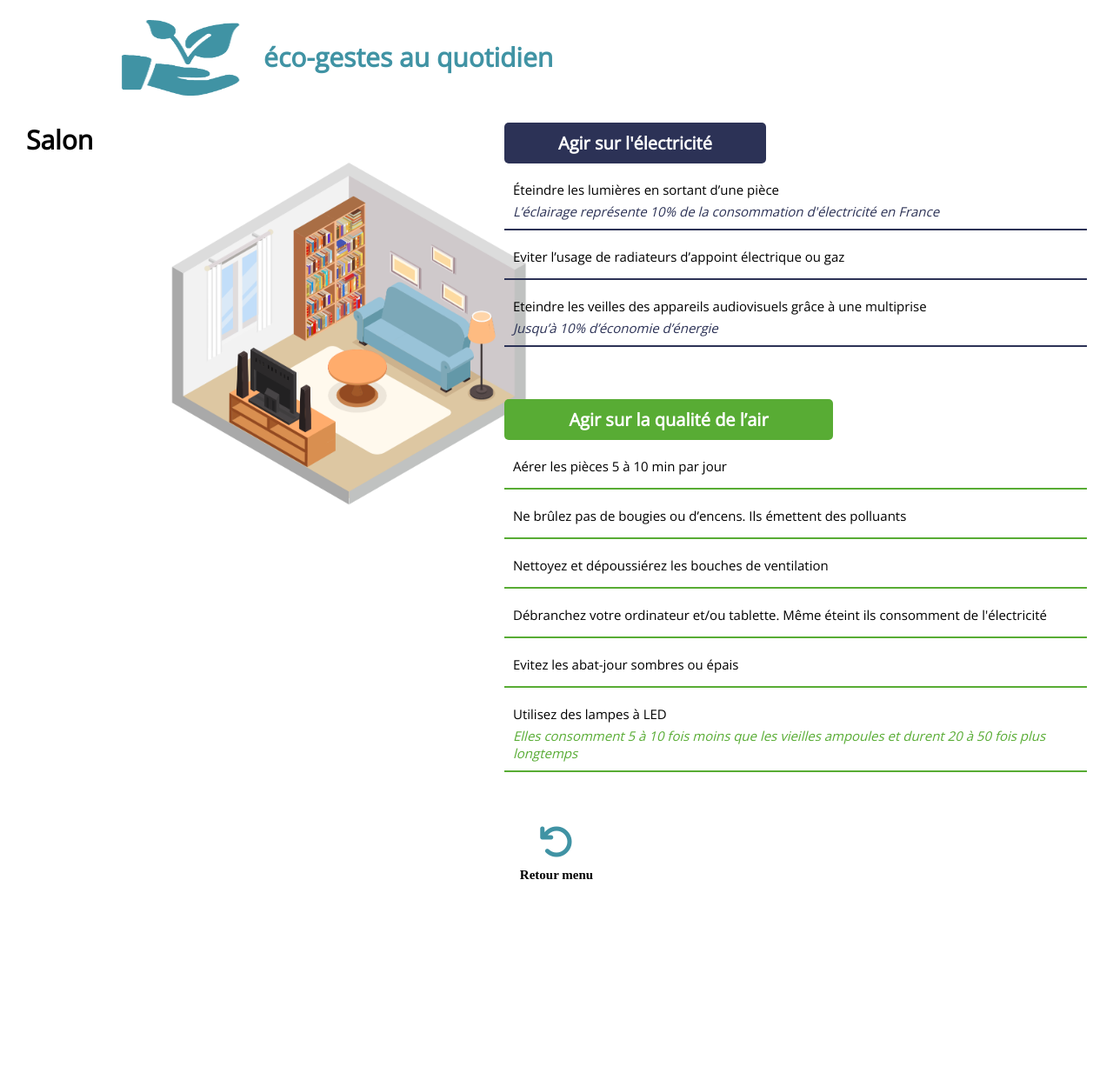
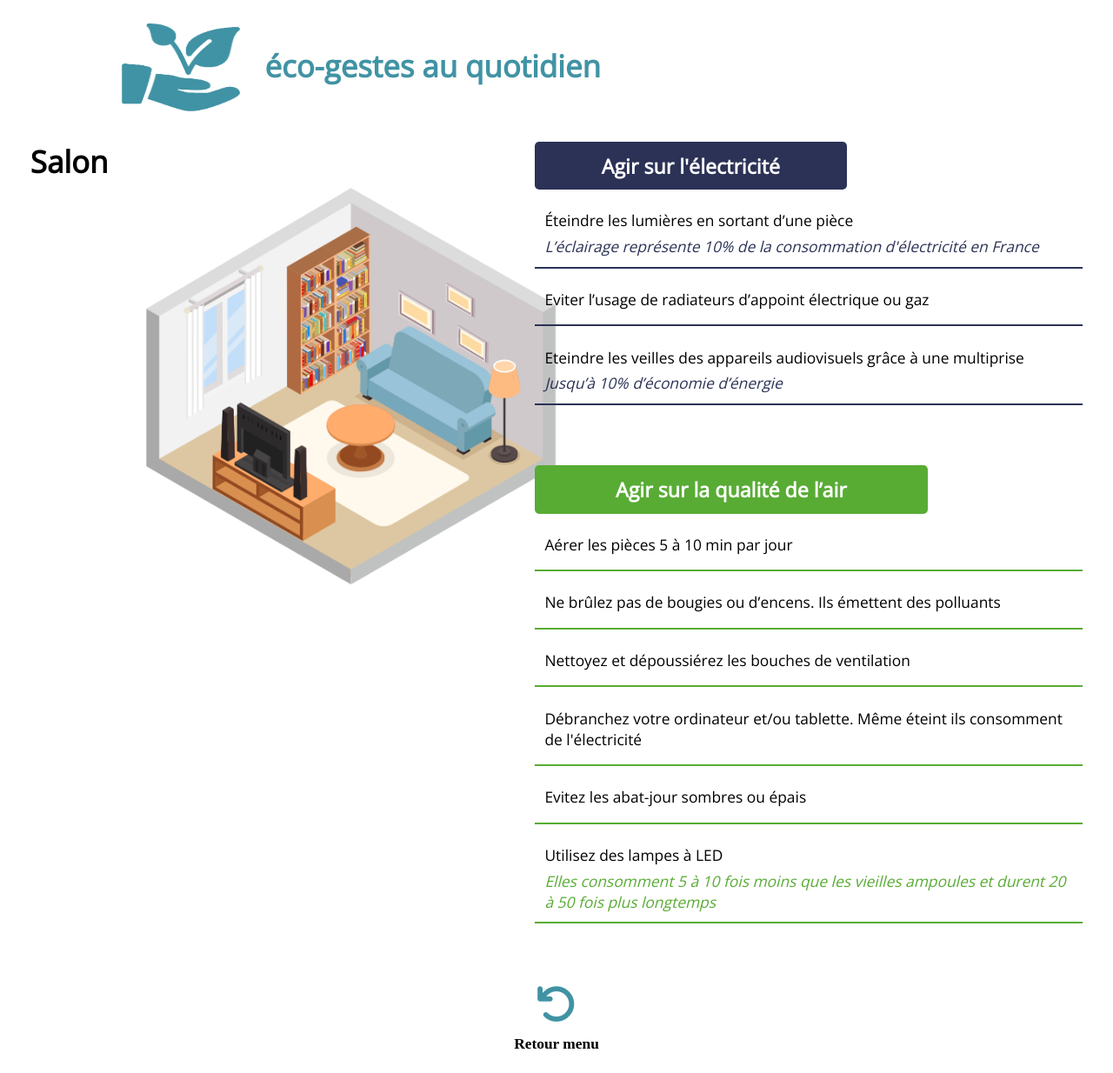
Before and after one commit to osselaer-mickael/faceco, a PHP site: page /PHP/salon.php in a window 1280 px wide. Shown: the whole page at 87% size. Before the commit the page ends 1011 px from the top, so only its background shows below. Run offline with PHP 8.4, Linux system fonts and the light colour scheme; some libraries are stand-ins or nearby versions.

Commit message:
responsive 3.0

```diff
--- a/CSS_TABLETTE/chambre_agir_sur_la_temperature_tablette.css
+++ b/CSS_TABLETTE/chambre_agir_sur_la_temperature_tablette.css
@@ -68,7 +68,6 @@ body {
 
     html {
         font-size: 72.5%;
-        font-weight: bold;
     }
 
     .logo_ecobleu {
--- a/CSS_TABLETTE/salon_tablette.css
+++ b/CSS_TABLETTE/salon_tablette.css
@@ -1,10 +1,26 @@
 
 
 @media screen and (min-width: 1024px){
+    * {
+        margin: 0;
+        padding: 0;
+        box-sizing: border-box;
+    }
+
+    html {
+        font-size: 72.5%;
+    }
+
+    body {
+        width: 100%;
+        display: flex;
+        flex-direction: column;
+    }
+
     .logo_ecobleu {
         width: 14%;
         height: 11rem;
-        margin-left: -52.5rem;
+        margin-left: -40.5rem;
         margin-right: 0.5rem;
     }
 
@@ -20,11 +36,11 @@
 
     .salon{
         height: 40rem;
-        margin-right: 45rem;
+        margin-right: 38rem;
     }
 
     #electricite{
-        margin-left: 55.5rem;
+        margin-left: 50.5rem;
         margin-right: 0.5rem;
         margin-top: -46rem;
         padding-left: 1rem;
@@ -34,7 +50,7 @@
     }
 
     #air{
-        margin-left: 55.5rem;
+        margin-left: 50.5rem;
         margin-right: 0.5rem;
         margin-top: 0rem;
         padding-left: 1rem;
@@ -44,7 +60,7 @@
     }
 
     #container_title_elec{
-        width: 43%;
+        width: 54%;
         background-color: #2c3256;
         padding: 1rem;
         margin: 2rem 1.5rem 2rem 1.5rem;
@@ -52,7 +68,7 @@
     }
 
     #container_title_air{
-        width: 54%;
+        width: 68%;
         padding: 1rem;
         margin: 2rem 1.5rem 2rem 1.5rem;
         background-color: #58ac34;
```
Also changed, not shown: CSS_TABLETTE/buandrie_tablette.css (added, +7 -0 lines), CSS_TABLETTE/cuisine_tablette.css (+19 -3 lines), CSS_TABLETTE/salle_de_bain_agir_sur_la_temperature_tablette.css (+17 -1 lines).
